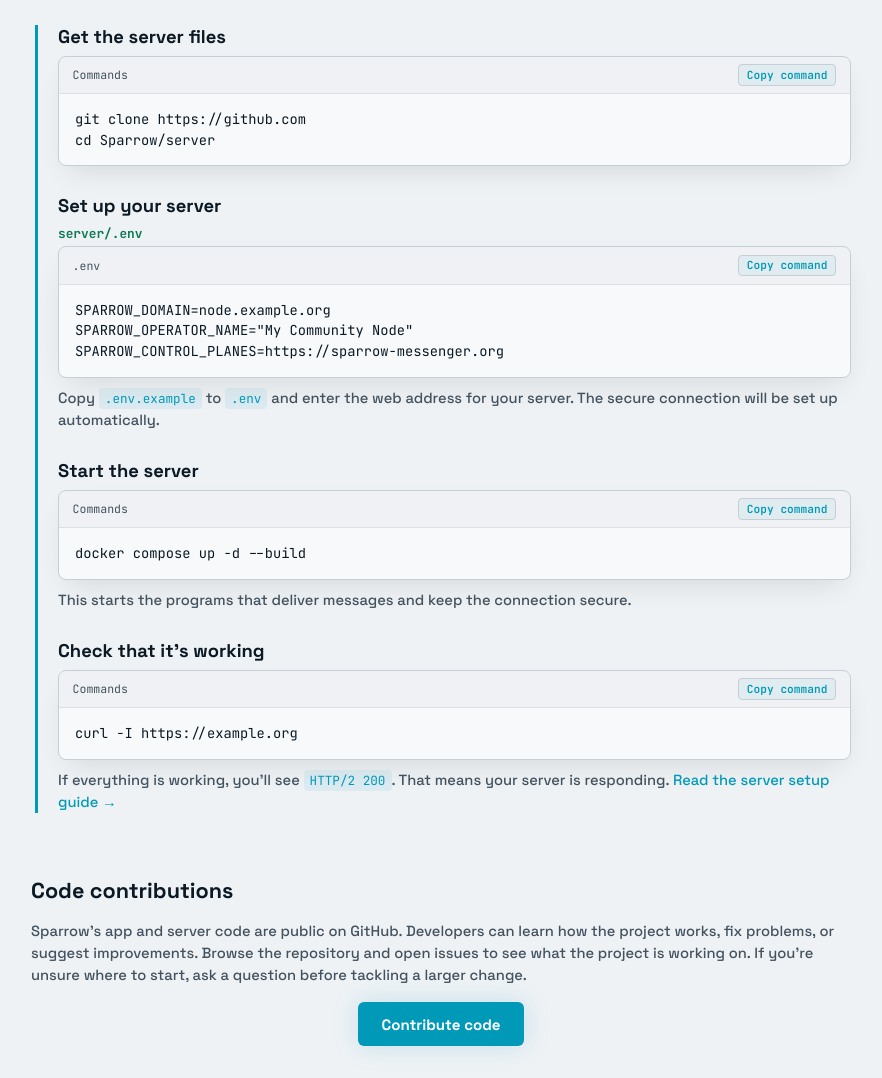
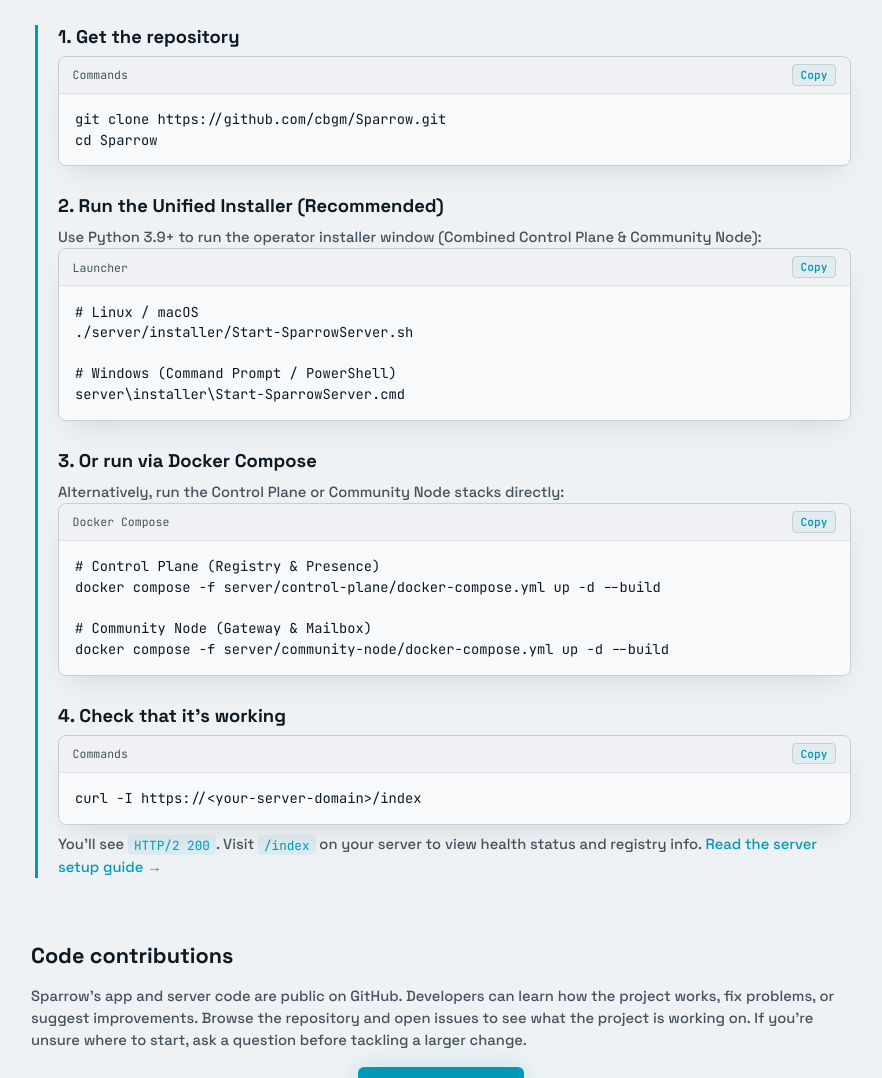
Before and after one commit to Sparrow-Messenger/sparrow-messenger.github.io, a plain HTML site: page index.html in a window 1280 px wide. Shown: the part 3039-4117 px from the top of the page, without its empty margins (199-1081 px from the left). Drawn offline with Linux system fonts and the light colour scheme.

Commit message:
Update Help run a Sparrow server section with real operator installer and Docker Compose instructions

```diff
--- a/index.html
+++ b/index.html
@@ -208,60 +208,61 @@
 
           <div class="server-setup-steps">
             <div class="wb-step">
-            <h4 data-i18n="hosting.cloneTitle">Get the server files</h4>
+            <h4>1. Get the repository</h4>
             <div class="terminal">
               <div class="terminal-top">
-                <span data-i18n="hosting.terminal">Commands</span>
-                <button type="button" class="copy-btn" data-copy="git clone https://github.com && cd Sparrow/server" data-i18n="common.copy">Copy</button>
+                <span>Commands</span>
+                <button type="button" class="copy-btn" data-copy="git clone https://github.com/cbgm/Sparrow.git && cd Sparrow">Copy</button>
               </div>
-              <pre><code>git clone https://github.com
-cd Sparrow/server</code></pre>
+              <pre><code>git clone https://github.com/cbgm/Sparrow.git
+cd Sparrow</code></pre>
             </div>
             </div>
 
             <div class="wb-step">
-            <h4 data-i18n="hosting.configureTitle">Set up your server</h4>
-            <p class="file-caption"><strong>server/.env</strong></p>
+            <h4>2. Run the Unified Installer (Recommended)</h4>
+            <p class="step-note">Use Python 3.9+ to run the operator installer window (Combined Control Plane & Community Node):</p>
             <div class="terminal">
               <div class="terminal-top">
-                <span>.env</span>
-                <button type="button" class="copy-btn" data-copy="cp .env.example .env" data-i18n="common.copy">Copy</button>
+                <span>Launcher</span>
+                <button type="button" class="copy-btn" data-copy="./server/installer/Start-SparrowServer.sh">Copy</button>
               </div>
-              <pre><code>SPARROW_DOMAIN=node.example.org
-SPARROW_OPERATOR_NAME="My Community Node"
-SPARROW_CONTROL_PLANES=https://sparrow-messenger.org</code></pre>
+              <pre><code># Linux / macOS
+./server/installer/Start-SparrowServer.sh
+
+# Windows (Command Prompt / PowerShell)
+server\installer\Start-SparrowServer.cmd</code></pre>
             </div>
-            <p class="step-note">
-              <span data-i18n="hosting.configureNoteBefore">Copy </span><code>.env.example</code><span data-i18n="hosting.configureNoteMiddle"> to </span><code>.env</code>            <span data-i18n="hosting.configureNoteAfter"> and enter the web address for your server. The secure connection will be set up automatically.</span>
-            </p>
             </div>
 
             <div class="wb-step">
-            <h4 data-i18n="hosting.buildTitle">Start the server</h4>
+            <h4>3. Or run via Docker Compose</h4>
+            <p class="step-note">Alternatively, run the Control Plane or Community Node stacks directly:</p>
             <div class="terminal">
               <div class="terminal-top">
-                <span data-i18n="hosting.terminal">Commands</span>
-                <button type="button" class="copy-btn" data-copy="docker compose up -d --build" data-i18n="common.copy">Copy</button>
+                <span>Docker Compose</span>
+                <button type="button" class="copy-btn" data-copy="docker compose -f server/control-plane/docker-compose.yml up -d --build">Copy</button>
               </div>
-              <pre><code>docker compose up -d --build</code></pre>
+              <pre><code># Control Plane (Registry & Presence)
+docker compose -f server/control-plane/docker-compose.yml up -d --build
+
+# Community Node (Gateway & Mailbox)
+docker compose -f server/community-node/docker-compose.yml up -d --build</code></pre>
             </div>
-            <p class="step-note" data-i18n="hosting.buildNote">
-              This starts the programs that deliver messages and keep the connection secure.
-            </p>
             </div>
 
             <div class="wb-step">
-            <h4 data-i18n="hosting.verifyTitle">Check that it’s working</h4>
+            <h4>4. Check that it’s working</h4>
             <div class="terminal">
               <div class="terminal-top">
-                <span data-i18n="hosting.terminal">Commands</span>
-                <button type="button" class="copy-btn" data-copy="curl -I https://example.org" data-i18n="common.copy">Copy</button>
+                <span>Commands</span>
+                <button type="button" class="copy-btn" data-copy="curl -I https://&lt;your-server-domain&gt;/index">Copy</button>
               </div>
-              <pre><code>curl -I https://example.org</code></pre>
+              <pre><code>curl -I https://&lt;your-server-domain&gt;/index</code></pre>
             </div>
             <p class="step-note">
-              <span data-i18n="hosting.verifyNoteBefore">If everything is working, you’ll see </span><code>HTTP/2 200</code><span data-i18n="hosting.verifyNoteAfter">. That means your server is responding. </span>
-              <a data-config-href="docsServerHostingUrl" target="_blank" rel="noopener noreferrer" data-i18n="hosting.docsLink">Read the server setup guide →</a>
+              You’ll see <code>HTTP/2 200</code>. Visit <code>/index</code> on your server to view health status and registry info.
+              <a data-config-href="docsServerHostingUrl" target="_blank" rel="noopener noreferrer">Read the server setup guide →</a>
             </p>
             </div>
           </div>
```
